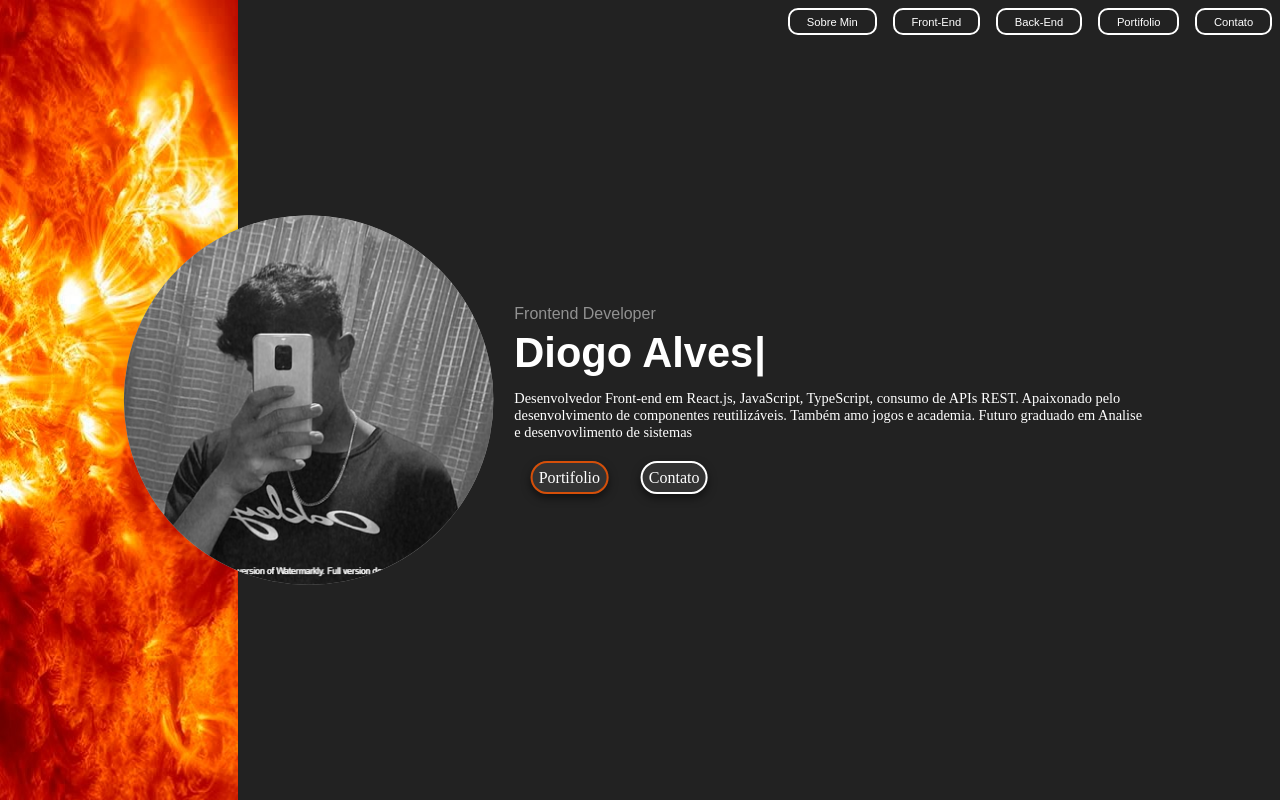
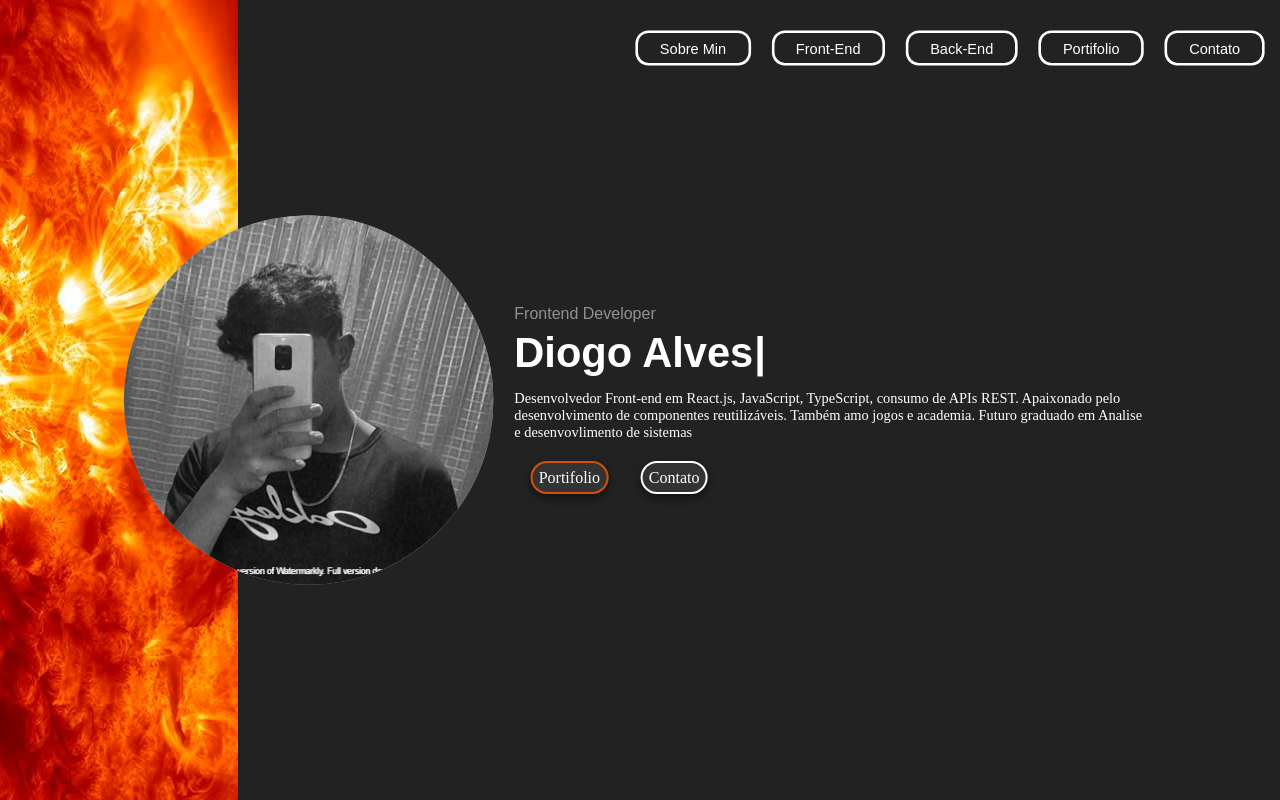
Before and after one commit to DiogoAlves2004/my-portfolio, a React (Create React App) app: page / in a window 1280 px wide. Built offline with nearby package versions, Linux system fonts and the light colour scheme; no server answers.

Commit message:
atualização 1

```diff
--- a/src/components/layout/navbar/styles/Navbar.module.css
+++ b/src/components/layout/navbar/styles/Navbar.module.css
@@ -25,6 +25,14 @@
         display: flex;
     }
 
+    .navbar{
+        top: 0 !important;
+        right: 0 !important;
+        transform: scale(1) !important;
+
+    }
+
+
 }
 
 
@@ -51,6 +59,7 @@
     /* alert */
     height: 10%;
 
+    transform: scale(1.1) !important;
 
 }
 
@@ -88,10 +97,11 @@
 .item a:active {
     color: #000000;
     background-color: #d54f09;
-
 }
 
-
+.item:hover{
+    transform: scale(1.1);
+}
 
 
 
--- a/src/components/layout/navbar/styles/NavbarHome.module.css
+++ b/src/components/layout/navbar/styles/NavbarHome.module.css
@@ -16,7 +16,9 @@
     }
 
     .navbar{
-        top: 0;
+        top: 0 !important;
+        right: 0 !important;
+        transform: scale(1) !important;
         height: 140px !important;
         background: rgb(34,34,34);
         background: linear-gradient(180deg, rgba(34,34,34,1) 0%, rgba(34,34,34,0.4654236694677871) 50%, rgba(34,34,34,0) 100%);
@@ -28,16 +30,12 @@
 
 .navbar {
 
-
-
-
     position: fixed;
-    top: 0;
-    right: 0;
+    top: 2em;
+    right: 5em;
     z-index: 10;
 
-
-
+    transform: scale(1.3);
 
     /* alert */
     height: 10%;
@@ -77,9 +75,9 @@
     text-decoration: none;
     transition: all 0.2s ease-in;
 }
-.item a:hover,
-.item a:active {
-    color: #000000;
-    background-color: #d54f09;
+.item:hover,
+.item:active {
+
+    transform: scale(1.1);
 
 }
--- a/src/components/pages/Portfolio/Portfolio.js
+++ b/src/components/pages/Portfolio/Portfolio.js
@@ -45,16 +45,16 @@ function Portfolio(){
                     text='
                         Um dos meus primeiros grandes projetos foi esse portfolio, provavelmente em algum tempo ele deve ser atualizado com as novas tecnologias que estou aprendendo, mas acredito que seu design e sua interface sejam agradavei e responsivos a todos os tipos de dispositivo, eu tive uma grande dedicação em fazer isso possivel
                     '
-                    gitLink='https://github.com/DiogoAlves2004/project-react-portfolio'
+                    gitLink='https://diogoalves.netlify.app/'
                 />
 
                 <ProjectCard
                     image={Project2}
-                    title='Movies Base'
+                    title='D-movies'
                     text='
-                        Meu proximo grande projeto para este portifolio ainda em produção. Imagine um lugar aonde voce podera consultar todo e qualquer filme que deseja, saber seus atores, suas notas, e aonde foi filmado. Essa sera a Movies Base
+                            O D-movies, serviu para mostrar minhas habilidades em consumo de APIs e criação de layouts, o porjeto ainda esta em desenvolvimento mas essa e a primeira versão estavel. Nele você consegue consultar a nota e a descrição de qualquer filme serie ou pessoa listada no TMDB
                     '
-                    gitLink='https://github.com/DiogoAlves2004/project-react-portfolio'
+                    gitLink='https://d-movies.netlify.app/'
                 />
 
 
--- a/src/index.css
+++ b/src/index.css
@@ -4,6 +4,29 @@
   box-sizing: border-box;
   font-family: 'Poppins', sans-serif;
 
+}
+
+/* width */
+::-webkit-scrollbar {
+  width: 5px;
+}
+
+/* Track */
+::-webkit-scrollbar-track {
+  box-shadow: inset 0 0 5px grey;
+  background: black;
+}
+
+/* Handle */
+::-webkit-scrollbar-thumb {
+  background: transparent;
+
+}
+
+/* Handle on hover */
+::-webkit-scrollbar-thumb:hover {
+  border-radius: 25px;
+  background: black;
 }
 
 #root{
```
Also changed, not shown: src/img/projects_images/project2.png.
